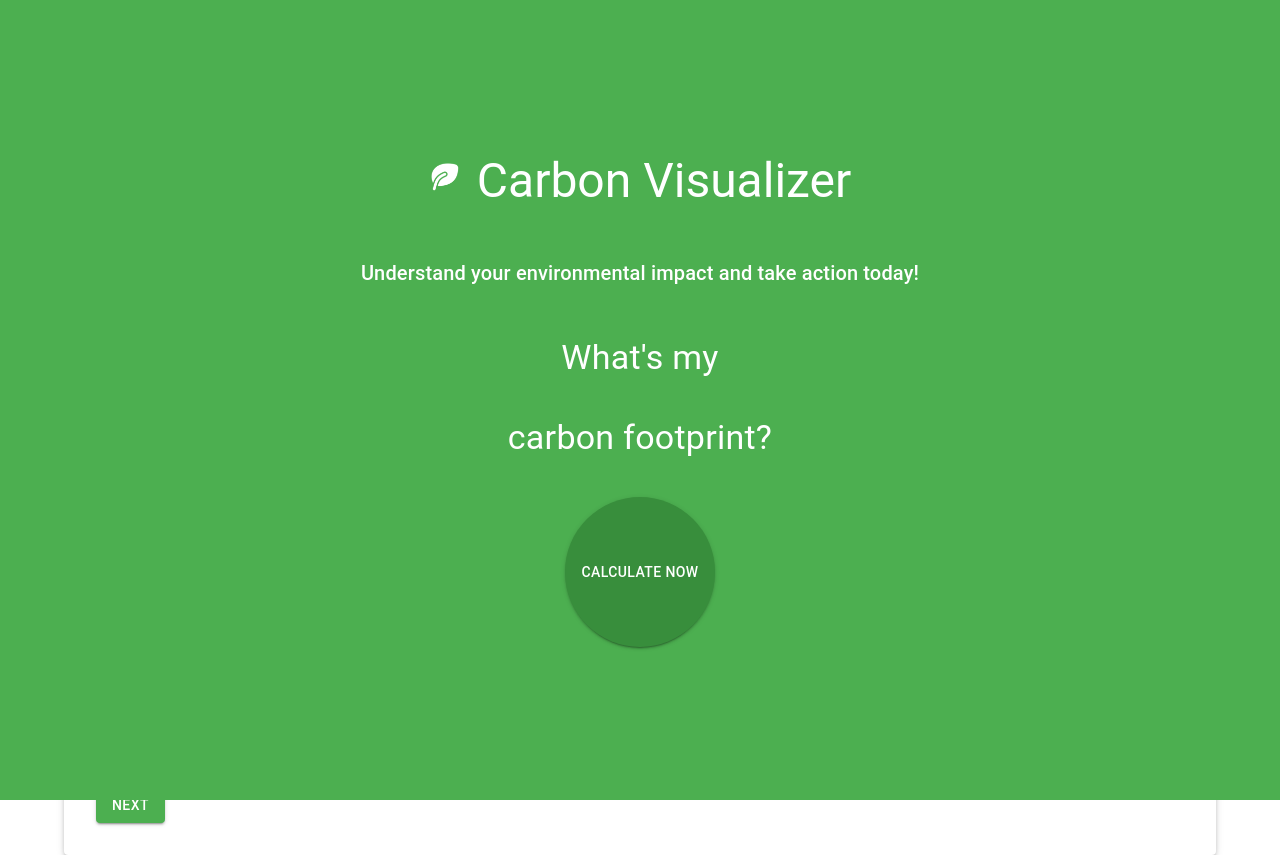
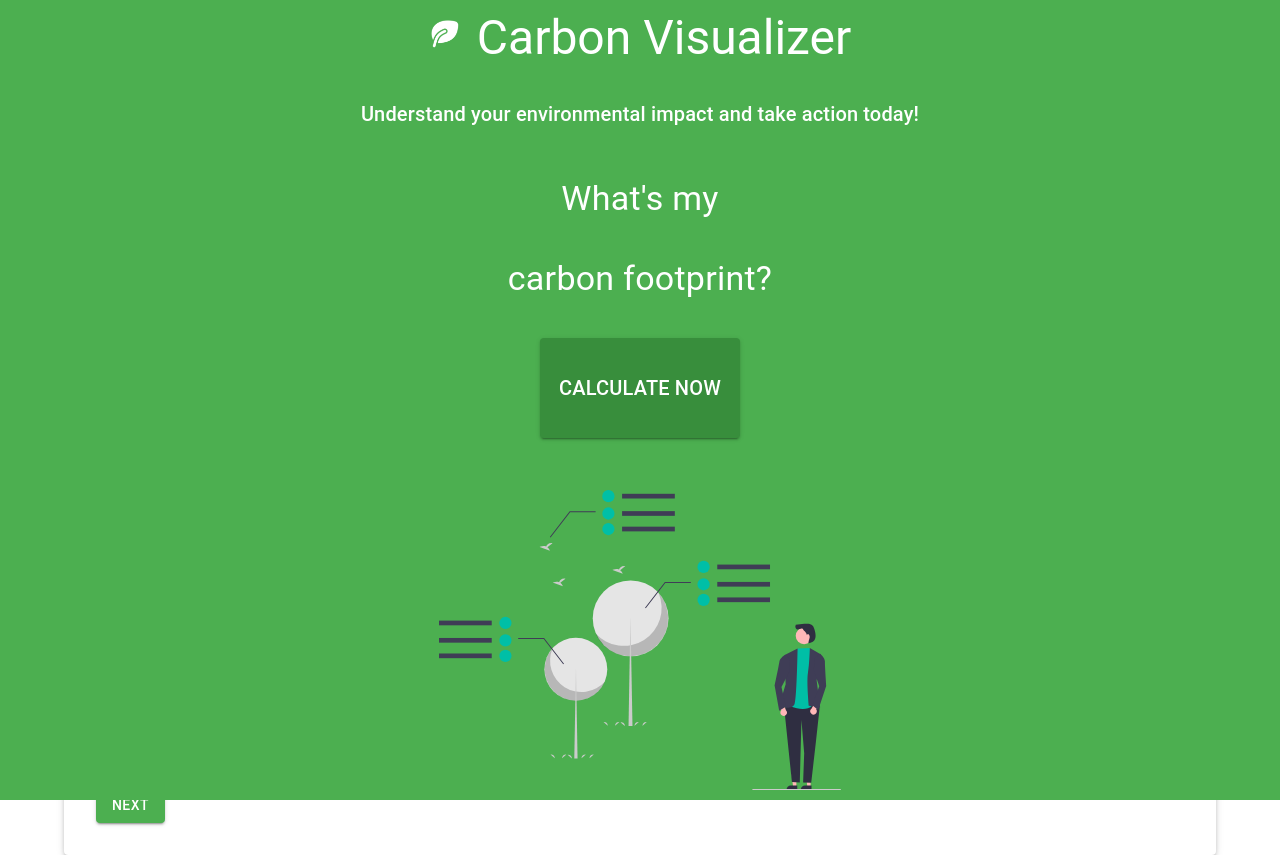
Before and after one commit to TonyJiashiChen/FIT5120-Onboarding-Project, a React (Create React App) app in the folder onboarding-frontend/: page / in a window 1280 px wide. Built offline with nearby package versions, Linux system fonts and the light colour scheme.

Commit message:
add image to the landing page

```diff
--- a/onboarding-frontend/src/layout/LandingPage.jsx
+++ b/onboarding-frontend/src/layout/LandingPage.jsx
@@ -24,6 +24,7 @@ const LandingPage = (props) => {
             ...styles,
             position: "fixed",
             maxHeight: "100vh",
+            padding: '10px',
             top: 0,
             bottom: 0,
             right: 0,
@@ -41,7 +42,8 @@ const LandingPage = (props) => {
                 style={{
                     display: 'flex',
                     maxHeight: '30vh',
-                    flexDirection: 'row'
+                    flexDirection: 'row',
+                    marginBottom: '2rem'
                 }}
             >
             <img src='/favicon-white.png' style={{height: '32px', marginRight: '1rem', marginTop: '0.5rem'}} alt='logo' />
@@ -50,17 +52,9 @@ const LandingPage = (props) => {
             </Typography>
 
             </div>
-            <div
-                style={{
-                    display: 'flex',
-                    alignItems: 'center',
-                    margin: '3rem'
-                }}
-            >
-            <Typography variant="h6" color='common.white'>Understand your environmental impact and take action today!</Typography>
-            </div>
 
             <Trail open={props.landingToggled}>
+                <Typography variant="h6" color='common.white'>Understand your environmental impact and take action today!</Typography>
 
                 <Typography variant="h4" color='common.white'>What's my</Typography>
                 <Typography variant="h4" color='common.white'>carbon footprint?</Typography>
@@ -69,19 +63,19 @@ const LandingPage = (props) => {
 
             <Button
                 variant="contained"
-                sx={ { borderRadius: 30 } }
                 style={{
-                    maxWidth: '150px',
-                    maxHeight: '150px',
-                    minWidth: '150px',
-                    minHeight: '150px',
+                    maxWidth: '200px',
+                    maxHeight: '100px',
+                    minWidth: '200px',
+                    minHeight: '100px',
                     backgroundColor: theme.palette.primary.dark
                 }}
                 onClick={props.handleLandingToggle}
             >
-                Calculate Now
+
+                <Typography variant="h6" color='common.white'>Calculate Now</Typography>
             </Button>
-
+            <img src="/environmental_study.svg" style={{ marginTop: 'auto', height: '300px' }} alt="environmental study" />
         </a.div>)}
         </div>
     )
```
Also changed, not shown: onboarding-frontend/public/environmental_study.svg (added).
